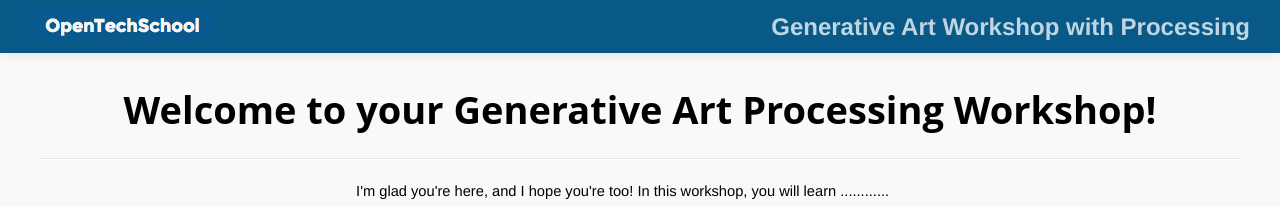
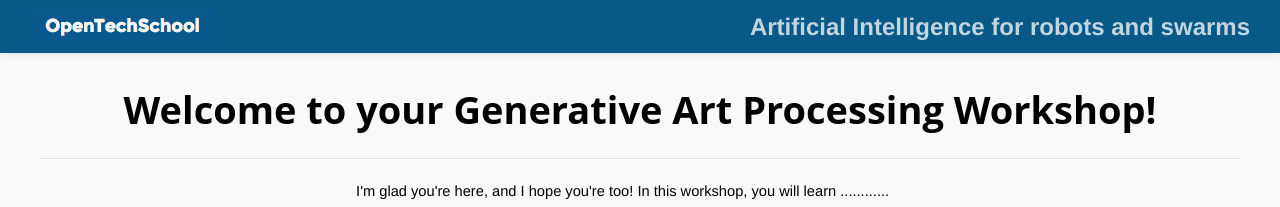
Before and after one commit to OpenTechSchool-Brussels/AI-for-robots-and-swarms, a Jekyll site: the page built from index.html, in a window 1280 px wide. Shown: the top 207 px of the page. Built offline with Jekyll 4.4.1, drawn with Linux system fonts in a browser that asks for light colours; Markdown is read by kramdown in place of the engine named in the settings.

Commit message:
Update _config.yml

```diff
--- a/_config.yml
+++ b/_config.yml
@@ -1,5 +1,5 @@
-title: Generative Art Workshop with Processing
-baseurl: http://opentechschool-brussels.github.io/generative-art-with-processing
+title: Artificial Intelligence for robots and swarms
+baseurl: http://opentechschool-brussels.github.io/AI-for-robots-and-swarms
 
 markdown: redcarpet
 redcarpet:
```
